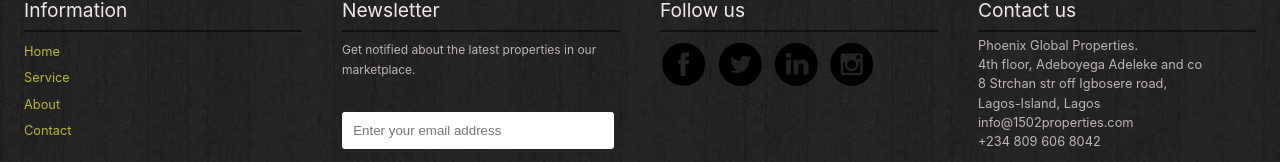
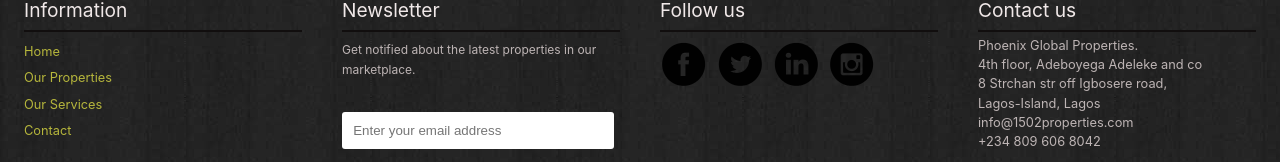
Before and after one commit to ifeanyiHM/1502-Properties, a React (Vite) app: page / in a window 1280 px wide. Shown: the part 2383-2545 px from the top of the page. Built offline with nearby package versions, Linux system fonts and the light colour scheme.

Commit message:
phoenix global

```diff
--- a/src/Components/Footer/Footer.tsx
+++ b/src/Components/Footer/Footer.tsx
@@ -68,10 +68,10 @@ function Footer() {
                 <Link to="/">Home</Link>
               </li>
               <li>
-                <Link to="service/buy">Service</Link>
+                <Link to="service/buy">Our Properties</Link>
               </li>
               <li>
-                <Link to="about">About</Link>
+                <Link to="about">Our Services</Link>
               </li>
               <li>
                 <Link to="contact">Contact</Link>
```
